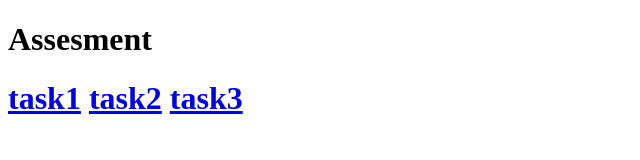
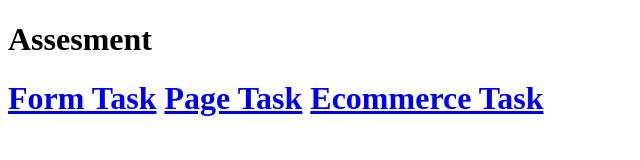
Before and after one commit to arungnaneshwaran/arungnaneshwaran, a plain HTML site: page assesmentmain.html in a window 1280 px wide. Shown: the whole page, without its empty margins (0-640 px from the left). Drawn offline with Linux system fonts and the light colour scheme.

Commit message:
Update assesmentmain.html

```diff
--- a/assesmentmain.html
+++ b/assesmentmain.html
@@ -7,7 +7,7 @@
 </head>
 <body>
 <h1>Assesment<h1>
-<a href="form.html">task1</a>
-<a href="page.html">task2</a>
-<a href="ecom.html">task3</a><br>
+<a href="form.html">Form Task</a>
+<a href="page.html">Page Task</a>
+<a href="ecom.html">Ecommerce Task</a><br>
 </body>
```
